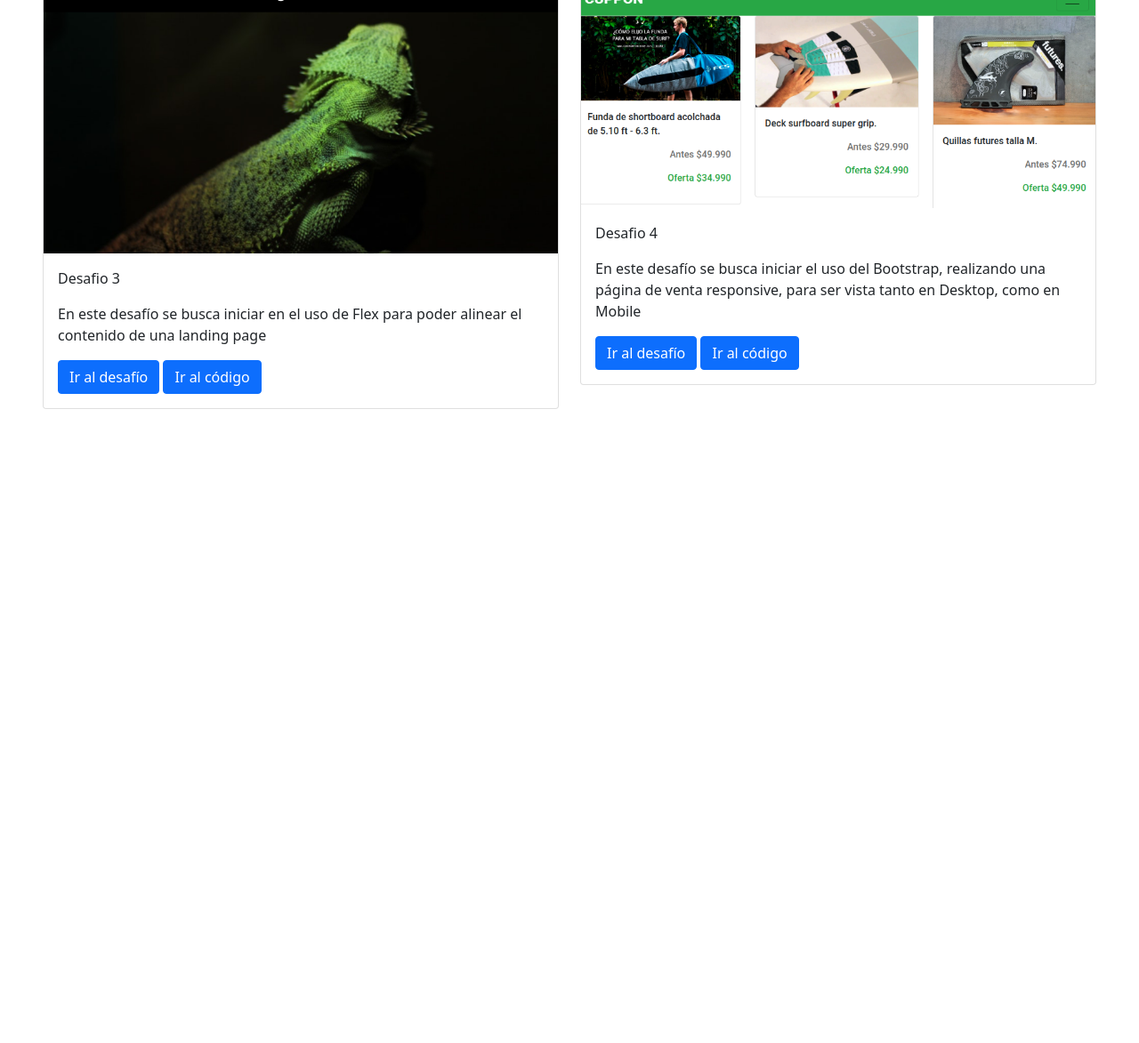
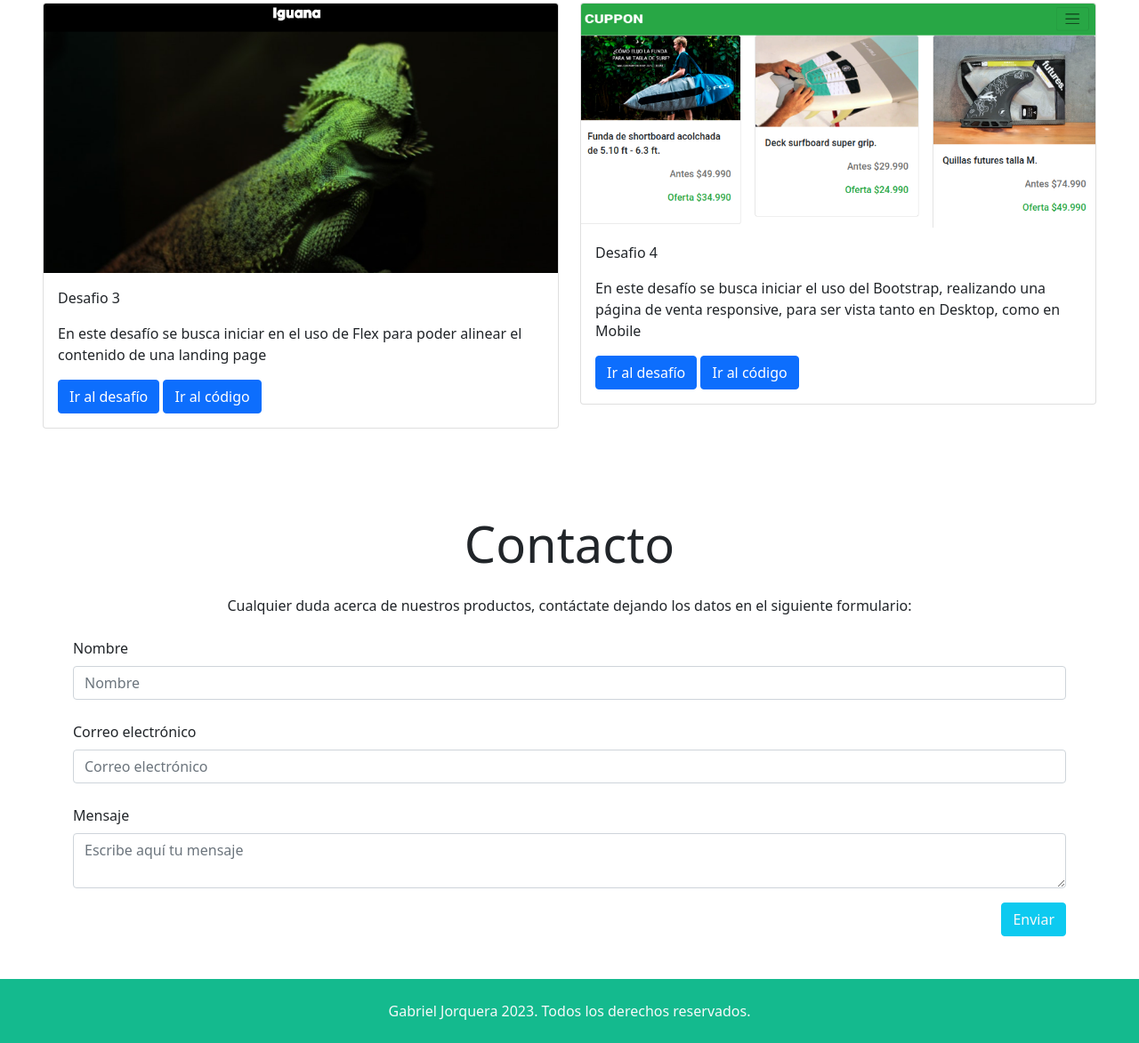
Before and after one commit to Gab0Jorq/gjorquera.github.io, a plain HTML site: page index.html in a window 1280 px wide. Shown: the part 926-2099 px from the top of the page at 89% size. Before the commit the page ends 1434 px from the top, so only its background shows below. Drawn offline with nearby package versions, Linux system fonts and the light colour scheme.

Commit message:
se modifico color del navbar y se agrego footer

```diff
--- a/index.html
+++ b/index.html
@@ -12,9 +12,9 @@
 
 <body>
     <header>
-        <nav class="navbar navbar-expand-lg navbar-light bg-light">
+        <nav class="navbar navbar-expand-lg navbar-light" style="background-color:#14ba8e;">
             <div class="container-fluid">
-                <a class="navbar-brand" href="#">Gabriel Jorquera Portafolio</a>
+                <a class="navbar-brand p-3" href="#">Gabriel Jorquera Portafolio</a>
                 <button class="navbar-toggler" type="button" data-bs-toggle="collapse" data-bs-target="#navbarNav"
                     aria-controls="navbarNav" aria-expanded="false" aria-label="Toggle navigation">
                     <span class="navbar-toggler-icon"></span>
@@ -28,7 +28,7 @@
                             <a class="nav-link" href="#proyectos">Proyectos</a>
                         </li>
                         <li class="nav-item">
-                            <a class="nav-link">Contacto</a>
+                            <a class="nav-link" href="#Contacto">Contacto</a>
                         </li>
                     </ul>
                 </div>
@@ -118,7 +118,42 @@
             </div>
         </section>
 
+        <section id="Contacto" class="container my-5">
 
+            <h2 class="display-4 text-center my-4">Contacto</h2>
+
+            <p class="text-center my-4 d-none d-md-block">
+                Cualquier duda acerca de nuestros productos, contáctate dejando los datos en el siguiente formulario:
+            </p>
+
+            <form>
+
+
+                <div class="form-group mb-4">
+                    <label class="mb-2">Nombre</label>
+                    <input class="form-control" placeholder="Nombre">
+                </div>
+
+                <div class="form-group mb-4">
+                    <label class="mb-2">Correo electrónico</label>
+                    <input class="form-control" placeholder="Correo electrónico">
+                </div>
+
+
+                <div class="form-group">
+                    <label class="mb-2">Mensaje</label>
+                    <textarea class="form-control" placeholder="Escribe aquí tu mensaje"></textarea>
+                </div>
+
+                <div class="my-3 text-end">
+                    <button class="btn btn-info text-light">Enviar</button>
+                </div>
+            </form>
+        </section>
+
+        <footer class="bg-navy text-center text-light p-4" style="background-color: #14ba8e;">
+            <p class="mb-0">Gabriel Jorquera 2023. Todos los derechos reservados.</p>
+        </footer>
 
 
     </main>
```
